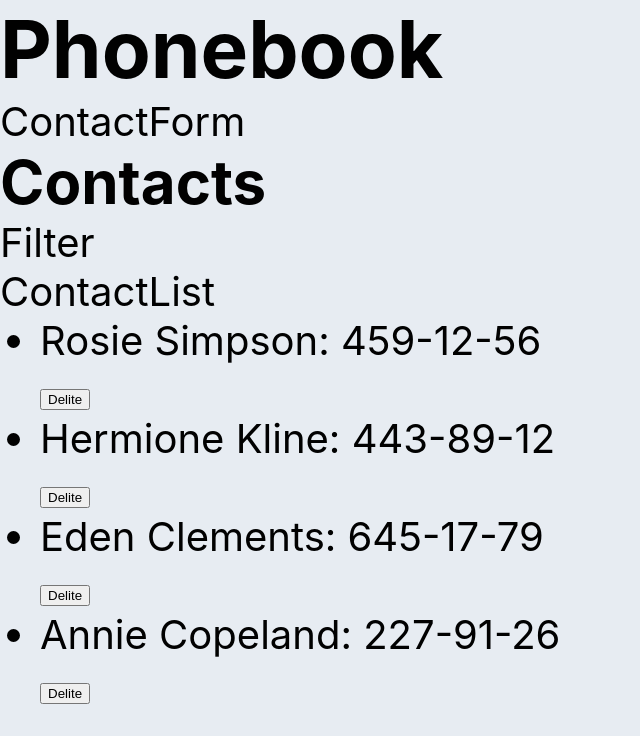
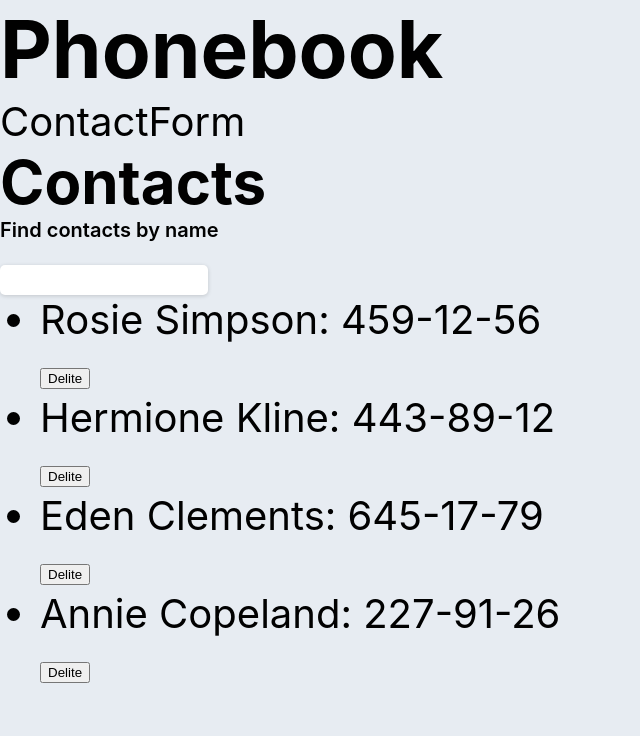
Before and after one commit to IgorMushk/goit-react-hw-02-phonebook, a React (Create React App) app: page / in a window 1280 px wide. Shown: the top 736 px of the page, without its empty margins (0-640 px from the left). Built offline with nearby package versions, Linux system fonts and the light colour scheme.

Commit message:
Add FilteByName - working

```diff
--- a/src/components/App.jsx
+++ b/src/components/App.jsx
@@ -2,6 +2,7 @@ import { Component } from 'react';
 import contacts from '../data/contacts.json';
 import { Container } from './App.styled';
 import { ContactList } from './ContactList/ContactList';
+import { FilterByName } from './Filter/FilterByName';
 
 export class App extends Component {
   state = {
@@ -13,24 +14,41 @@ export class App extends Component {
 
   //console.log('clientList', this.state.contactList);
 
+  handlerFilterChange = evt => {
+    console.log('evt.currentTarget.value', evt.currentTarget.value)
+    this.setState({filter : evt.currentTarget.value})
+  }
+
+  getFilteredContats=()=>{
+    const filter =this.state.filter.toLowerCase()
+    console.log('filter', filter)
+    const filteredContats = this.state.contactList.filter(contact => contact.name.toLowerCase().includes(filter));
+    console.log('filteredContats', filteredContats)
+    return filteredContats;
+  }
+
+
   deleteContact = id => {
-    this.setState(prevState =>({
-      contactList: prevState.contactList.filter(contact => contact.id !==id),
+    this.setState(prevState => ({
+      contactList: prevState.contactList.filter(contact => contact.id !== id),
     }));
   };
 
-
   render() {
-    console.log('clientList', this.state.contactList);
+    //console.log('clientList', this.state.contactList);
     // return <Container>React homework template</Container>;
     return (
       <Container>
         <h1>Phonebook</h1>
         <div>ContactForm</div>
         <h2>Contacts</h2>
-        <div>Filter</div>
-        <div>ContactList</div>
-        <ContactList contacts={this.state.contactList} onDeleteContact={this.deleteContact} ></ContactList>
+        <FilterByName value={this.state.filter} onChange={this.handlerFilterChange}/>
+        {/* <div>ContactList</div> */}
+        <ContactList
+          // contacts={this.state.contactList}
+          contacts={this.getFilteredContats()}
+          onDeleteContact={this.deleteContact}
+        ></ContactList>
       </Container>
     );
   }
--- /dev/null
+++ b/src/components/Filter/FilterByName.jsx
@@ -0,0 +1,12 @@
+import { FiterContainer, Inpute, Label } from './FilterByName.styled';
+
+export const FilterByName = ({value, onChange}) => {
+  return (
+    <FiterContainer>
+     {/* <> */}
+      <Label htmlFor="filter">Find contacts by name</Label>
+      <Inpute type="text" id="filter" name="filter" value={value} onChange={onChange} />
+     {/* </> */}
+    </FiterContainer>
+  );
+};
--- /dev/null
+++ b/src/components/Filter/FilterByName.styled.jsx
@@ -0,0 +1,31 @@
+import { styled } from 'styled-components';
+
+export const FiterContainer = styled.div`
+  width: 300px;
+  //padding: 20px;
+`;
+
+export const Label = styled.label`
+  display: block;
+  font-weight: 600;
+  font-size: 20px;
+  margin-bottom: 4px;
+`;
+
+export const Inpute = styled.input`
+  width: 184px;
+  padding: 5px 10px;
+  font-weight: 400;
+  font-size: 14px;
+  border-radius: 5px;
+  //border: none;
+  border: 2px solid transparent;
+  outline: none;
+  box-shadow: rgba(0, 0, 0, 0.16) 0px 1px 4px;
+  transition: all 300ms linear;
+  //transition: all 300ms cubic-bezier(cubic-bezier(.17,.67,.83,.67));
+  &:hover,
+  &:focus {
+    border: 2px solid #6a95ff;
+  }
+`;
```
